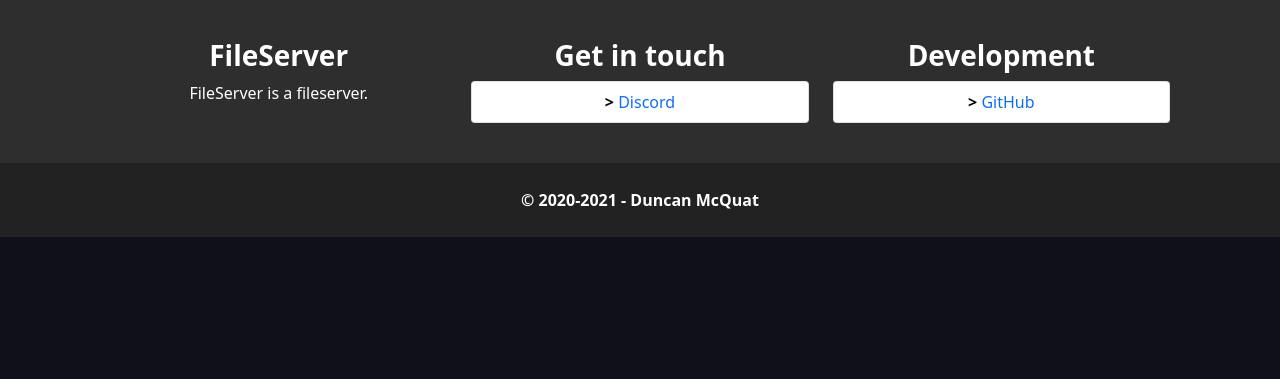
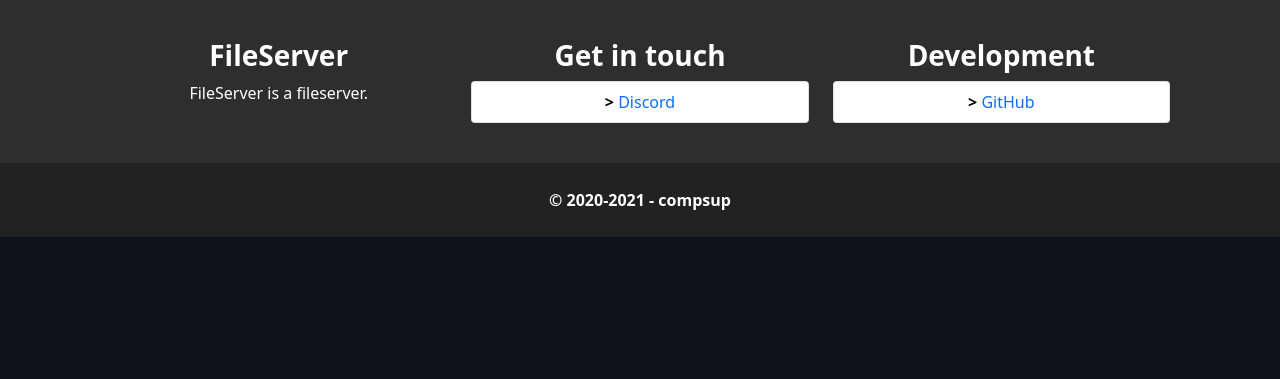
Before and after one commit to compsup/FileServer, a Django app: page /docs/ in a window 1280 px wide. Shown: the part 330-709 px from the top of the page. Run offline with Django 3.2, Linux system fonts and the light colour scheme.

Commit message:
Changed copyright name

```diff
--- a/mysite/app/templates/app/banner.html
+++ b/mysite/app/templates/app/banner.html
@@ -82,7 +82,7 @@
             </div>
         </div>
         <div id="copyright">
-            <span>&copy; 2020-2021 - Duncan McQuat</span>
+            <span>&copy; 2020-2021 - compsup</span>
         </div>
     </footer>
     {% endblock %}
```
